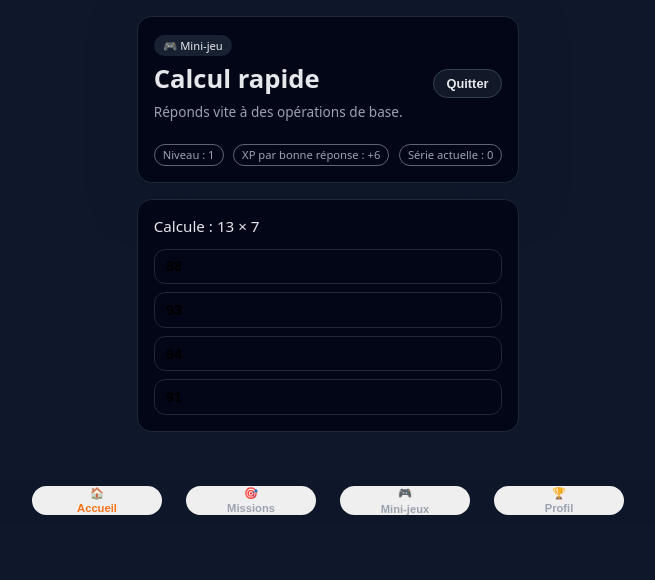
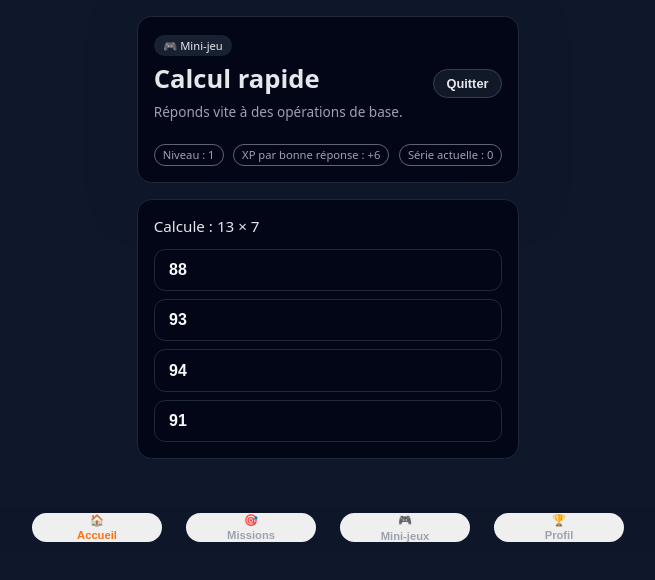
Before and after one commit to benoit80000/IAProf, a React (Vite) app: page / in a window 1280 px wide. Both pictures are taken after a click on the button "Commencer". Shown: the top 580 px of the page, without its empty margins (312-967 px from the left). Built offline with nearby package versions, Linux system fonts and the light colour scheme.

Commit message:
Update styles.css

```diff
--- a/src/styles.css
+++ b/src/styles.css
@@ -230,25 +230,33 @@ button {
 .answer-btn {
   text-align: left;
   width: 100%;
-  padding: 0.55rem 0.7rem;
-  background: #020617;
+  padding: 0.7rem 0.9rem;
+  background: #020617;              /* fond sombre */
   border-radius: 0.7rem;
   border: 1px solid #1f2937;
-  font-size: 0.9rem;
+  font-size: 1rem;
+  color: #f9fafb;                   /* TEXTE BLANC */
 }
 
+/* bonne réponse mise en avant */
 .answer-btn.correct {
   border-color: #22c55e;
-  background: rgba(22, 163, 74, 0.12);
+  background: rgba(34, 197, 94, 0.22);
+  color: #bbf7d0;                   /* texte vert clair lisible */
+  font-weight: 600;
 }
 
+/* mauvaise réponse sélectionnée */
 .answer-btn.wrong {
   border-color: #ef4444;
-  background: rgba(248, 113, 113, 0.08);
+  background: rgba(248, 113, 113, 0.18);
+  color: #fee2e2;                   /* texte rouge très clair */
 }
 
+/* autres réponses après validation */
 .answer-btn.disabled {
-  opacity: 0.75;
+  opacity: 1;                       /* surtout PAS transparent */
+  color: #9ca3af;                   /* gris clair toujours lisible */
   pointer-events: none;
 }
 
```
